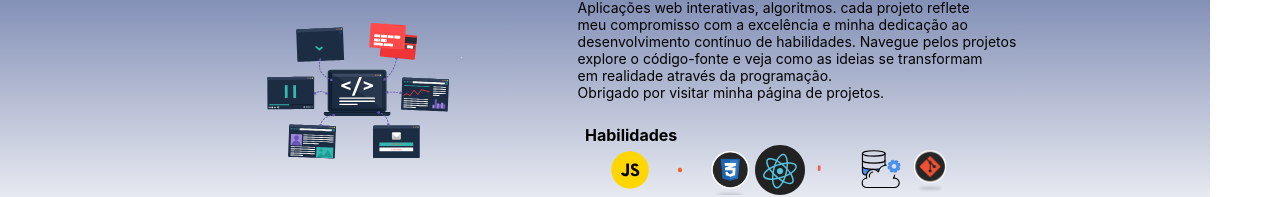
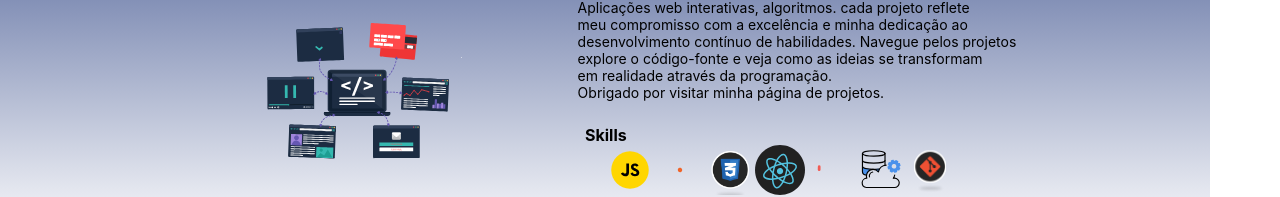
Before and after one commit to everton365/LandingPage, a React (Vite) app: page / in a window 1280 px wide. Shown: the part 655-852 px from the top of the page. Built offline with nearby package versions, Linux system fonts and the light colour scheme.

Commit message:
title das animaçoes

```diff
--- a/src/App.jsx
+++ b/src/App.jsx
@@ -140,7 +140,7 @@ function App() {
         </section>
 
         <div className="logoTec">
-          <h4>Habilidades</h4>
+          <h4>Skills</h4>
           <Lottie options={defaultOptions3} height={50} width={50} />
           <Lottie options={defaultOptions4} height={50} width={50} />
           <Lottie options={defaultOptions5} height={50} width={50} />
```
